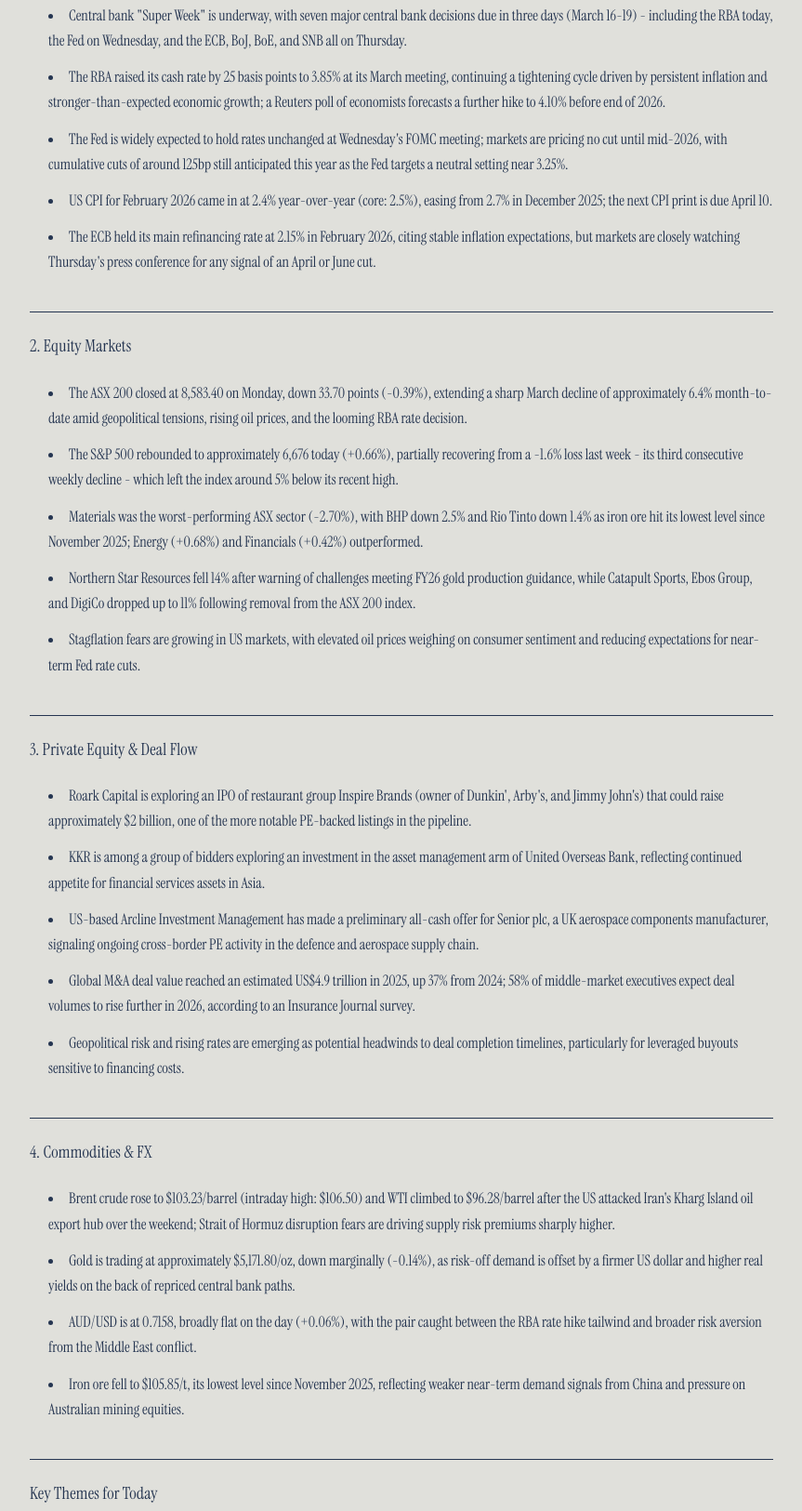
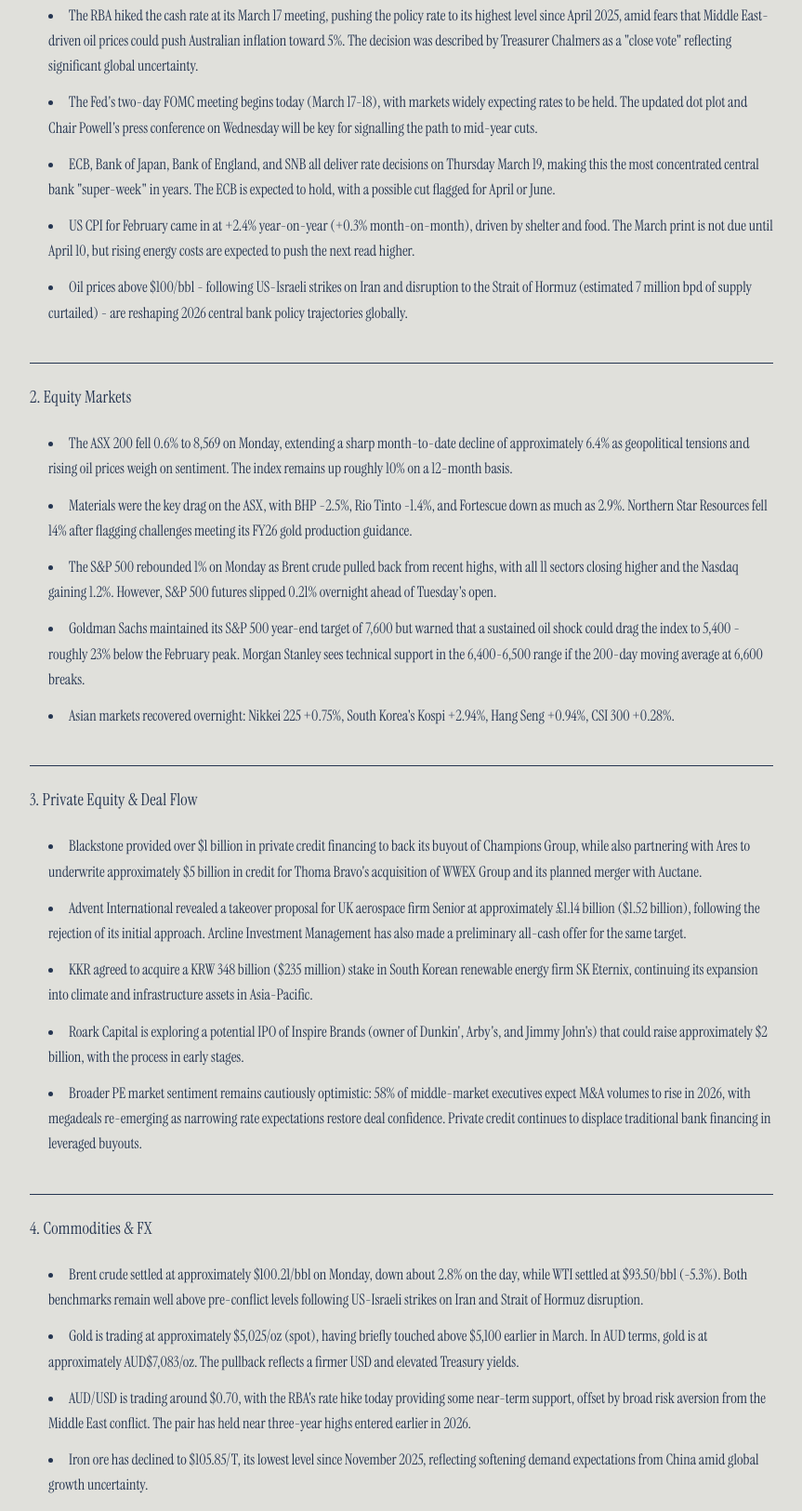
Before and after one commit to C-Murdoch/murdoch-capital-briefing, a website: page index.html in a window 1280 px wide. Shown: the part 466-2091 px from the top of the page at 93% size, without its empty margins (208-1071 px from the left). Drawn offline with Linux system fonts and the light colour scheme.

Commit message:
Briefing update 2026-03-17

```diff
--- a/index.html
+++ b/index.html
@@ -32,41 +32,41 @@
         </div>
         <!-- BRIEFING_CONTENT_START -->
         <div id="briefing-content">
-          <p><strong>Monday 16 March 2026</strong></p>
+          <p><strong>Tuesday 17 March 2026</strong></p>
 <h2>1. Global Macro</h2>
 <ul>
-<li>Central bank "Super Week" is underway, with seven major central bank decisions due in three days (March 16-19) - including the RBA today, the Fed on Wednesday, and the ECB, BoJ, BoE, and SNB all on Thursday.</li>
-<li>The RBA raised its cash rate by 25 basis points to 3.85% at its March meeting, continuing a tightening cycle driven by persistent inflation and stronger-than-expected economic growth; a Reuters poll of economists forecasts a further hike to 4.10% before end of 2026.</li>
-<li>The Fed is widely expected to hold rates unchanged at Wednesday's FOMC meeting; markets are pricing no cut until mid-2026, with cumulative cuts of around 125bp still anticipated this year as the Fed targets a neutral setting near 3.25%.</li>
-<li>US CPI for February 2026 came in at 2.4% year-over-year (core: 2.5%), easing from 2.7% in December 2025; the next CPI print is due April 10.</li>
-<li>The ECB held its main refinancing rate at 2.15% in February 2026, citing stable inflation expectations, but markets are closely watching Thursday's press conference for any signal of an April or June cut.</li>
+<li>The RBA hiked the cash rate at its March 17 meeting, pushing the policy rate to its highest level since April 2025, amid fears that Middle East-driven oil prices could push Australian inflation toward 5%. The decision was described by Treasurer Chalmers as a "close vote" reflecting significant global uncertainty.</li>
+<li>The Fed's two-day FOMC meeting begins today (March 17-18), with markets widely expecting rates to be held. The updated dot plot and Chair Powell's press conference on Wednesday will be key for signalling the path to mid-year cuts.</li>
+<li>ECB, Bank of Japan, Bank of England, and SNB all deliver rate decisions on Thursday March 19, making this the most concentrated central bank "super-week" in years. The ECB is expected to hold, with a possible cut flagged for April or June.</li>
+<li>US CPI for February came in at +2.4% year-on-year (+0.3% month-on-month), driven by shelter and food. The March print is not due until April 10, but rising energy costs are expected to push the next read higher.</li>
+<li>Oil prices above $100/bbl - following US-Israeli strikes on Iran and disruption to the Strait of Hormuz (estimated 7 million bpd of supply curtailed) - are reshaping 2026 central bank policy trajectories globally.</li>
 </ul>
 <h2>2. Equity Markets</h2>
 <ul>
-<li>The ASX 200 closed at 8,583.40 on Monday, down 33.70 points (-0.39%), extending a sharp March decline of approximately 6.4% month-to-date amid geopolitical tensions, rising oil prices, and the looming RBA rate decision.</li>
-<li>The S&amp;P 500 rebounded to approximately 6,676 today (+0.66%), partially recovering from a -1.6% loss last week - its third consecutive weekly decline - which left the index around 5% below its recent high.</li>
-<li>Materials was the worst-performing ASX sector (-2.70%), with BHP down 2.5% and Rio Tinto down 1.4% as iron ore hit its lowest level since November 2025; Energy (+0.68%) and Financials (+0.42%) outperformed.</li>
-<li>Northern Star Resources fell 14% after warning of challenges meeting FY26 gold production guidance, while Catapult Sports, Ebos Group, and DigiCo dropped up to 11% following removal from the ASX 200 index.</li>
-<li>Stagflation fears are growing in US markets, with elevated oil prices weighing on consumer sentiment and reducing expectations for near-term Fed rate cuts.</li>
+<li>The ASX 200 fell 0.6% to 8,569 on Monday, extending a sharp month-to-date decline of approximately 6.4% as geopolitical tensions and rising oil prices weigh on sentiment. The index remains up roughly 10% on a 12-month basis.</li>
+<li>Materials were the key drag on the ASX, with BHP -2.5%, Rio Tinto -1.4%, and Fortescue down as much as 2.9%. Northern Star Resources fell 14% after flagging challenges meeting its FY26 gold production guidance.</li>
+<li>The S&amp;P 500 rebounded 1% on Monday as Brent crude pulled back from recent highs, with all 11 sectors closing higher and the Nasdaq gaining 1.2%. However, S&amp;P 500 futures slipped 0.21% overnight ahead of Tuesday's open.</li>
+<li>Goldman Sachs maintained its S&amp;P 500 year-end target of 7,600 but warned that a sustained oil shock could drag the index to 5,400 - roughly 23% below the February peak. Morgan Stanley sees technical support in the 6,400-6,500 range if the 200-day moving average at 6,600 breaks.</li>
+<li>Asian markets recovered overnight: Nikkei 225 +0.75%, South Korea's Kospi +2.94%, Hang Seng +0.94%, CSI 300 +0.28%.</li>
 </ul>
 <h2>3. Private Equity &amp; Deal Flow</h2>
 <ul>
-<li>Roark Capital is exploring an IPO of restaurant group Inspire Brands (owner of Dunkin', Arby's, and Jimmy John's) that could raise approximately $2 billion, one of the more notable PE-backed listings in the pipeline.</li>
-<li>KKR is among a group of bidders exploring an investment in the asset management arm of United Overseas Bank, reflecting continued appetite for financial services assets in Asia.</li>
-<li>US-based Arcline Investment Management has made a preliminary all-cash offer for Senior plc, a UK aerospace components manufacturer, signaling ongoing cross-border PE activity in the defence and aerospace supply chain.</li>
-<li>Global M&amp;A deal value reached an estimated US$4.9 trillion in 2025, up 37% from 2024; 58% of middle-market executives expect deal volumes to rise further in 2026, according to an Insurance Journal survey.</li>
-<li>Geopolitical risk and rising rates are emerging as potential headwinds to deal completion timelines, particularly for leveraged buyouts sensitive to financing costs.</li>
+<li>Blackstone provided over $1 billion in private credit financing to back its buyout of Champions Group, while also partnering with Ares to underwrite approximately $5 billion in credit for Thoma Bravo's acquisition of WWEX Group and its planned merger with Auctane.</li>
+<li>Advent International revealed a takeover proposal for UK aerospace firm Senior at approximately £1.14 billion ($1.52 billion), following the rejection of its initial approach. Arcline Investment Management has also made a preliminary all-cash offer for the same target.</li>
+<li>KKR agreed to acquire a KRW 348 billion ($235 million) stake in South Korean renewable energy firm SK Eternix, continuing its expansion into climate and infrastructure assets in Asia-Pacific.</li>
+<li>Roark Capital is exploring a potential IPO of Inspire Brands (owner of Dunkin', Arby's, and Jimmy John's) that could raise approximately $2 billion, with the process in early stages.</li>
+<li>Broader PE market sentiment remains cautiously optimistic: 58% of middle-market executives expect M&amp;A volumes to rise in 2026, with megadeals re-emerging as narrowing rate expectations restore deal confidence. Private credit continues to displace traditional bank financing in leveraged buyouts.</li>
 </ul>
 <h2>4. Commodities &amp; FX</h2>
 <ul>
-<li>Brent crude rose to $103.23/barrel (intraday high: $106.50) and WTI climbed to $96.28/barrel after the US attacked Iran's Kharg Island oil export hub over the weekend; Strait of Hormuz disruption fears are driving supply risk premiums sharply higher.</li>
-<li>Gold is trading at approximately $5,171.80/oz, down marginally (-0.14%), as risk-off demand is offset by a firmer US dollar and higher real yields on the back of repriced central bank paths.</li>
-<li>AUD/USD is at 0.7158, broadly flat on the day (+0.06%), with the pair caught between the RBA rate hike tailwind and broader risk aversion from the Middle East conflict.</li>
-<li>Iron ore fell to $105.85/t, its lowest level since November 2025, reflecting weaker near-term demand signals from China and pressure on Australian mining equities.</li>
+<li>Brent crude settled at approximately $100.21/bbl on Monday, down about 2.8% on the day, while WTI settled at $93.50/bbl (-5.3%). Both benchmarks remain well above pre-conflict levels following US-Israeli strikes on Iran and Strait of Hormuz disruption.</li>
+<li>Gold is trading at approximately $5,025/oz (spot), having briefly touched above $5,100 earlier in March. In AUD terms, gold is at approximately AUD$7,083/oz. The pullback reflects a firmer USD and elevated Treasury yields.</li>
+<li>AUD/USD is trading around $0.70, with the RBA's rate hike today providing some near-term support, offset by broad risk aversion from the Middle East conflict. The pair has held near three-year highs entered earlier in 2026.</li>
+<li>Iron ore has declined to $105.85/T, its lowest level since November 2025, reflecting softening demand expectations from China amid global growth uncertainty.</li>
 </ul>
 <h2>Key Themes for Today</h2>
-<p>This morning's dominant theme is the collision between a resurgent inflation shock - driven by a sharp spike in oil prices following US military strikes on Iranian energy infrastructure - and a historic concentration of central bank decisions this week. Investors are rapidly repricing the rate outlook upward across multiple markets, and the RBA's decision to hike today, combined with Wednesday's Fed meeting, will set the tone for risk assets through the quarter.</p>
-<p><em>Briefing compiled by Murdoch Capital AI | 16 March 2026</em></p>
+<p>This week is defined by the intersection of geopolitical risk and monetary policy: elevated oil prices are forcing central banks - particularly the RBA - into an uncomfortable position of hiking into a slowing global economy, while the Fed holds firm ahead of a pivotal Wednesday press conference. Investors face a challenging environment where the traditional playbook of risk-on rotation is complicated by inflation uncertainty, with commodity-linked assets (Australian miners, energy) caught between supply disruption support and demand-destruction fears.</p>
+<p><em>Briefing compiled by Murdoch Capital AI | 17 March 2026</em></p>
         </div>
         <!-- BRIEFING_CONTENT_END -->
     </div>
```
